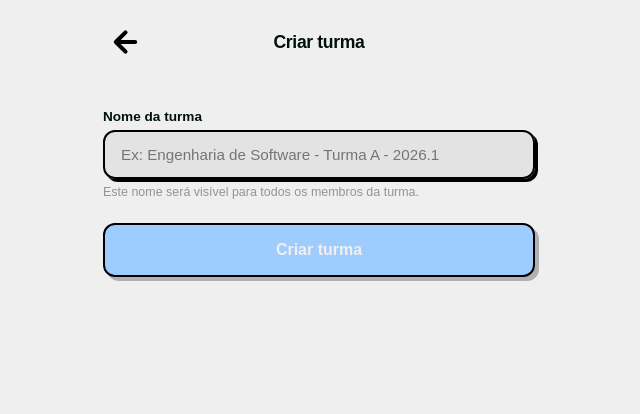
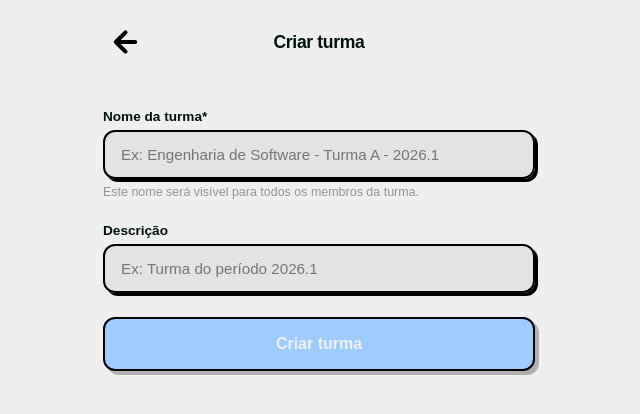
Before and after one commit to wendell-kenneddy/agrupae, a React (Vite) app in the folder frontend/: page /classes/create in a window 1280 px wide. Shown: the top 414 px of the page, without its empty margins (321-961 px from the left). Built offline with nearby package versions, Linux system fonts and the light colour scheme; no server answers; a web font is replaced by a local one.

Commit message:
feat(frontend/classes): add description in create class form

```diff
--- a/frontend/src/features/classes/pages/CreateClassPage.tsx
+++ b/frontend/src/features/classes/pages/CreateClassPage.tsx
@@ -54,7 +54,7 @@ export function CreateClassPage() {
 
       <form className={styles.form} onSubmit={handleSubmit(handleCreateClass)}>
         <div className={styles.field}>
-          <label className={styles.label}>Nome da turma</label>
+          <label className={styles.label}>Nome da turma*</label>
           <input
             className={`${styles.input} ${errors.name ? styles.error : ''}`}
             type="text"
@@ -70,6 +70,16 @@ export function CreateClassPage() {
           )}
         </div>
 
+        <div className={styles.field}>
+          <label className={styles.label}>Descrição</label>
+          <input
+            className={styles.input}
+            type="text"
+            placeholder="Ex: Turma do período 2026.1"
+            {...register('description')}
+          />
+        </div>
+
         <button className={styles.submitBtn} type="submit" disabled={!nameValue || isLoading}>
           {isLoading ? 'Criando...' : 'Criar turma'}
         </button>
```
